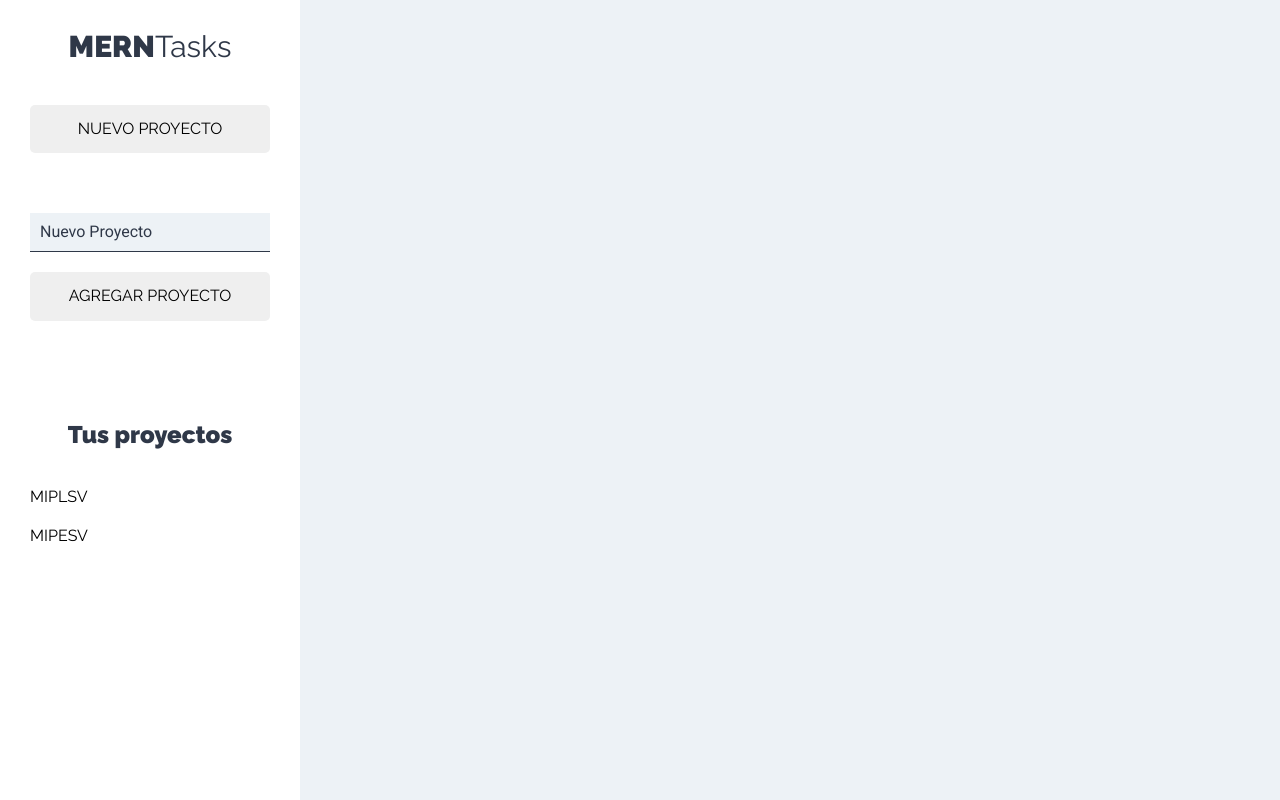
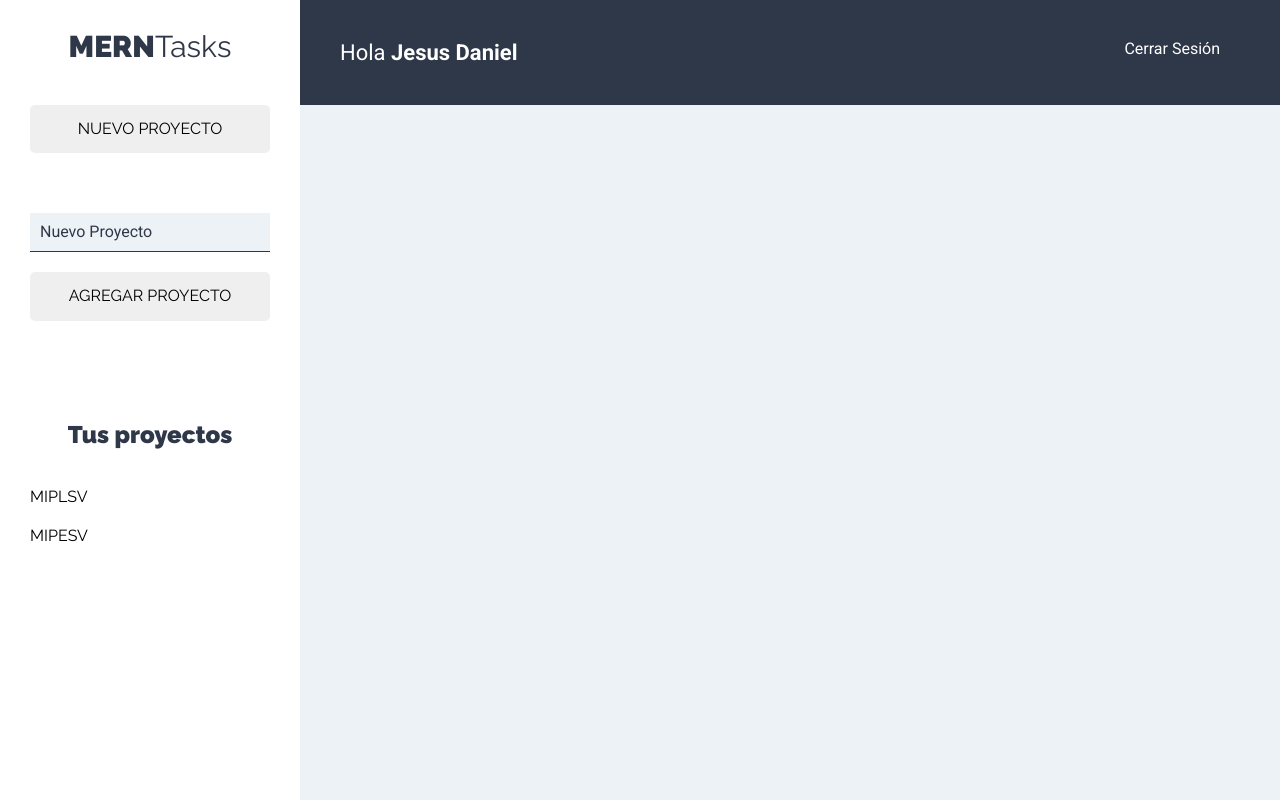
Before and after one commit to iath-dev/MERNTasks, a React (Create React App) app: page /projects in a window 1280 px wide. Built offline with nearby package versions, Linux system fonts and the light colour scheme.

Commit message:
196. Creando el Header

```diff
--- /dev/null
+++ b/src/components/header/index.jsx
@@ -0,0 +1,14 @@
+import React from 'react';
+
+const Header = () => {
+    return (
+        <header className="app-header">
+            <p className="nombre-usuario">Hola <span>Jesus Daniel</span></p>
+            <nav className="nav-principal">
+                <a href="#!">Cerrar Sesión</a>
+            </nav>
+        </header>
+     );
+}
+
+export default Header;
--- a/src/components/index.jsx
+++ b/src/components/index.jsx
@@ -1,2 +1,3 @@
 /** */
 export { default as Project } from './project';
+export { default as Header } from './header';
--- a/src/layouts/projects/index.jsx
+++ b/src/layouts/projects/index.jsx
@@ -1,11 +1,13 @@
 import React from 'react';
 import { Sidebar } from '../../containers';
+import { Header } from '../../components';
 
 const ProjectsPages = () => {
     return (
         <div className="contenedor-app">
             <Sidebar />
             <div className="seccion-principal">
+                <Header />
                 <main>
                     <div className="contenedor-tareas">
 
```
